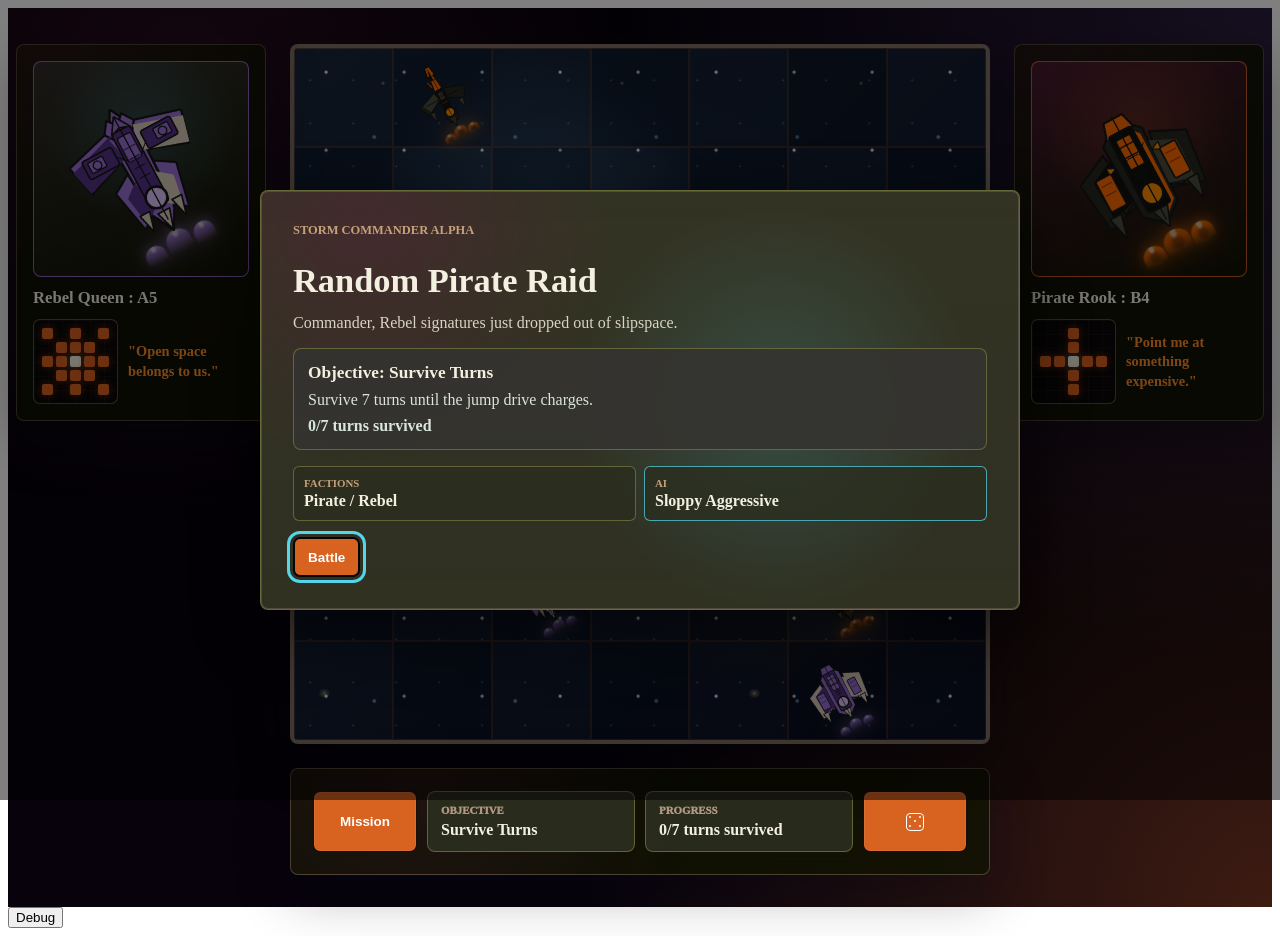
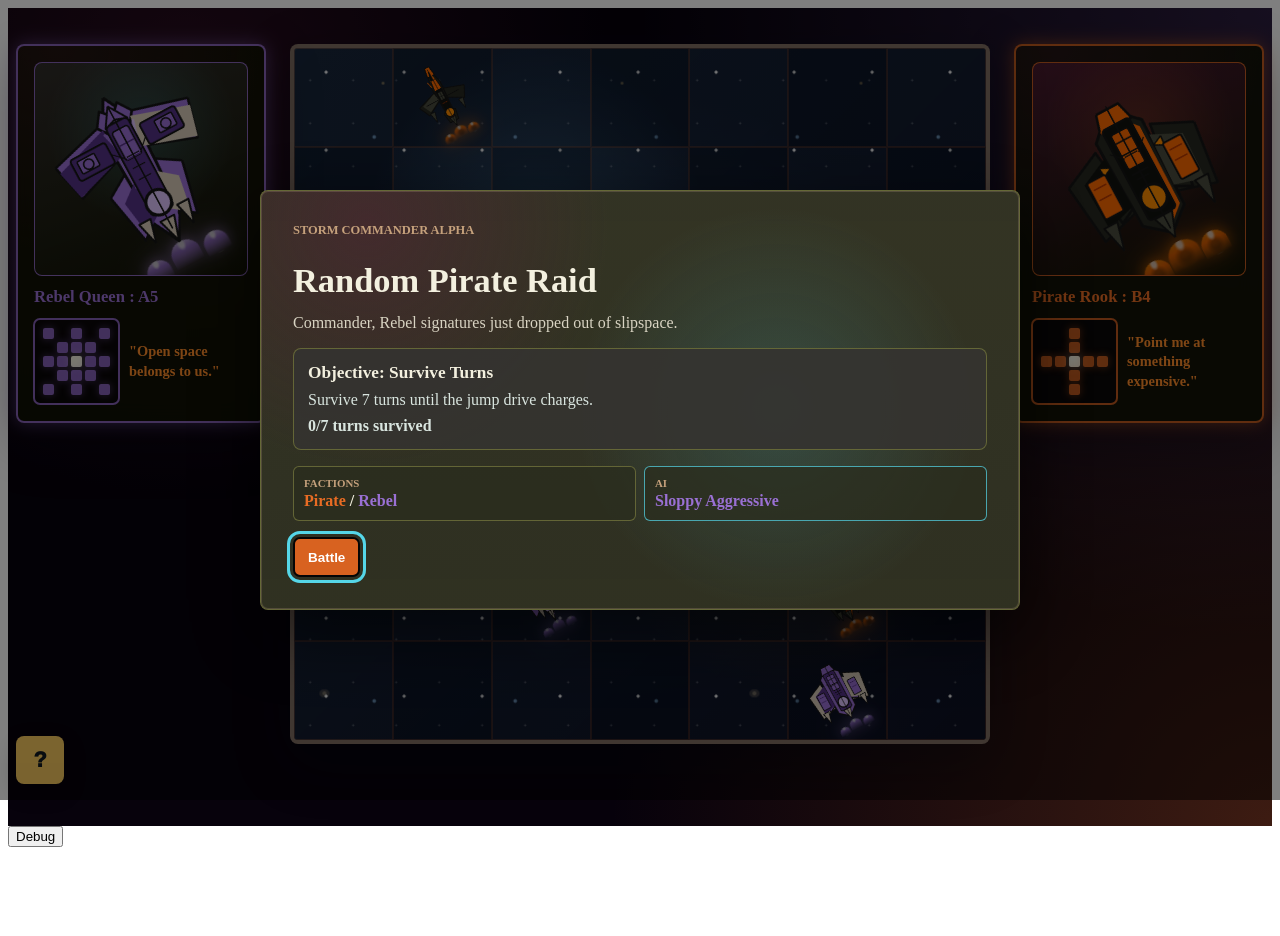
Before and after one commit to delahackerrocker/Storm-Commander, a React (Vite) app in the folder ReactSource/: page / in a window 1280 px wide. After the commit the page ends 855 px from the top, so only its background shows below. Built offline with nearby package versions, Linux system fonts and the light colour scheme; the HTML template or start-up script is replaced by a standard one.

Commit message:
Selection Updates

```diff
--- a/ReactSource/src/storm-commander/components/StormCommanderEncounterPage.jsx
+++ b/ReactSource/src/storm-commander/components/StormCommanderEncounterPage.jsx
@@ -223,7 +223,7 @@ function getMovementPatternSquares(pieceType) {
   return new Set(['1,1', '2,1', '3,1', '1,2', '3,2', '1,3', '2,3', '3,3'])
 }
 
-function MovementPatternIcon({ pieceType }) {
+function MovementPatternIcon({ faction, pieceType }) {
   const movementSquares = getMovementPatternSquares(pieceType)
   const cells = []
 
@@ -231,6 +231,10 @@ function MovementPatternIcon({ pieceType }) {
     for (let x = 0; x < 5; x += 1) {
       const isOrigin = x === 2 && y === 2
       const isMovementSquare = movementSquares.has(`${x},${y}`)
+      if (!isOrigin && !isMovementSquare) {
+        continue
+      }
+
       const className = [
         'storm-movement-pattern-cell',
         isOrigin ? 'is-origin' : '',
@@ -239,7 +243,13 @@ function MovementPatternIcon({ pieceType }) {
         .filter(Boolean)
         .join(' ')
 
-      cells.push(<span key={`${x},${y}`} className={className} />)
+      cells.push(
+        <span
+          key={`${x},${y}`}
+          className={className}
+          style={{ gridColumn: x + 1, gridRow: y + 1 }}
+        />,
+      )
     }
   }
 
@@ -248,13 +258,22 @@ function MovementPatternIcon({ pieceType }) {
       className="storm-movement-pattern"
       role="img"
       aria-label={STORM_COMMANDER_MOVEMENT_HINTS[pieceType]}
+      data-faction={faction}
     >
       {cells}
     </div>
   )
 }
 
-function ShipCommsWindow({ ariaLabel, board, emptyText, piece, pieceRotation, variant }) {
+function ShipCommsWindow({
+  ariaLabel,
+  board,
+  emptyText,
+  piece,
+  pieceRotation,
+  selectionFlash,
+  variant,
+}) {
   if (!piece) {
     return (
       <aside
@@ -272,9 +291,15 @@ function ShipCommsWindow({ ariaLabel, board, emptyText, piece, pieceRotation, va
   const displayPieceName = `${pieceName[0].toUpperCase()}${pieceName.slice(1)}`
   const pilotTitle = `${factionName} ${displayPieceName}`
   const squareLabel = getSquareLabel(piece.square, board)
+  const activeSelectionFlash =
+    selectionFlash?.faction === piece.faction ? selectionFlash : null
 
   return (
-    <aside className={`storm-comms-window storm-comms-window-${variant}`} aria-label={ariaLabel}>
+    <aside
+      className={`storm-comms-window storm-comms-window-${variant}`}
+      aria-label={ariaLabel}
+      data-faction={piece.faction}
+    >
       <div
         className="storm-comms-portrait"
         role="img"
@@ -285,83 +310,70 @@ function ShipCommsWindow({ ariaLabel, board, emptyText, piece, pieceRotation, va
       </div>
       <h2>{pilotTitle} : {squareLabel}</h2>
       <div className="storm-comms-transmission">
-        <MovementPatternIcon pieceType={piece.type} />
+        <MovementPatternIcon faction={piece.faction} pieceType={piece.type} />
         <p className="storm-comms-bark">"{STORM_COMMANDER_PILOT_BARKS[piece.type]}"</p>
       </div>
+      {activeSelectionFlash ? (
+        <div
+          key={activeSelectionFlash.id}
+          className="storm-selection-flash"
+          data-faction={activeSelectionFlash.faction}
+          style={{ '--storm-selection-flash-color': activeSelectionFlash.color }}
+          aria-hidden="true"
+        />
+      ) : null}
     </aside>
   )
 }
 
 function MissionStatList({ encounter }) {
+  const opponentFaction =
+    encounter.factions.find((faction) => faction !== encounter.playerFaction) ?? encounter.factions[0]
+
   return (
     <dl className="storm-encounter-stats">
       <div>
         <dt>Factions</dt>
-        <dd>{encounter.factions.map(getFactionDisplayName).join(' / ')}</dd>
+        <dd>
+          {encounter.factions.map((faction, index) => (
+            <span key={faction}>
+              {index > 0 ? ' / ' : null}
+              <span className="storm-mission-faction-name" data-faction={faction}>
+                {getFactionDisplayName(faction)}
+              </span>
+            </span>
+          ))}
+        </dd>
       </div>
       <div>
         <dt>AI</dt>
-        <dd>Sloppy Aggressive</dd>
+        <dd>
+          <span className="storm-mission-ai-type" data-faction={opponentFaction}>
+            Sloppy Aggressive
+          </span>
+        </dd>
       </div>
     </dl>
   )
 }
 
-function NewEncounterButton({ className = '', onNewEncounter }) {
+function MissionStatusButton({ encounter, isMissionBriefingOpen, onOpenMission }) {
+  const objectiveLabel = getObjectiveTypeLabel(encounter.objective.type)
+  const progressText = getObjectiveProgressText(encounter)
+
   return (
     <button
       type="button"
-      className={`storm-primary-button storm-icon-button ${className}`.trim()}
-      aria-label="New Random Encounter"
-      title="New Random Encounter"
-      onClick={onNewEncounter}
+      className="storm-mission-status-button"
+      aria-label={`Mission status. Objective: ${objectiveLabel}. Progress: ${progressText}. Open mission briefing.`}
+      aria-haspopup="dialog"
+      aria-expanded={isMissionBriefingOpen}
+      aria-controls="storm-mission-briefing"
+      title={`Objective: ${objectiveLabel}. Progress: ${progressText}.`}
+      onClick={onOpenMission}
     >
-      <span className="storm-dice-icon" aria-hidden="true">
-        <span className="storm-dice-pip storm-dice-pip-one" />
-        <span className="storm-dice-pip storm-dice-pip-two" />
-        <span className="storm-dice-pip storm-dice-pip-three" />
-        <span className="storm-dice-pip storm-dice-pip-four" />
-        <span className="storm-dice-pip storm-dice-pip-five" />
-      </span>
+      ?
     </button>
-  )
-}
-
-function MissionSummaryPanel({
-  encounter,
-  isMissionBriefingOpen,
-  onNewEncounter,
-  onOpenMission,
-}) {
-  return (
-    <section className="storm-mission-summary" aria-label="Mission quick status">
-      <div className="storm-mission-summary-row">
-        <button
-          type="button"
-          className="storm-mission-button storm-mission-summary-button"
-          aria-haspopup="dialog"
-          aria-expanded={isMissionBriefingOpen}
-          aria-controls="storm-mission-briefing"
-          onClick={onOpenMission}
-        >
-          Mission
-        </button>
-        <dl className="storm-mission-summary-grid">
-          <div>
-            <dt>Objective</dt>
-            <dd>{getObjectiveTypeLabel(encounter.objective.type)}</dd>
-          </div>
-          <div>
-            <dt>Progress</dt>
-            <dd>{getObjectiveProgressText(encounter)}</dd>
-          </div>
-        </dl>
-        <NewEncounterButton
-          className="storm-mission-summary-new-encounter"
-          onNewEncounter={onNewEncounter}
-        />
-      </div>
-    </section>
   )
 }
 
@@ -605,6 +617,7 @@ export function StormCommanderEncounterPage({
           emptyText="Select a Pirate ship to open player comms."
           piece={playerCommsPiece}
           pieceRotation={pieceRotation}
+          selectionFlash={selectionFlash}
           variant="player"
         />
 
@@ -676,6 +689,7 @@ export function StormCommanderEncounterPage({
                   type="button"
                   className={className}
                   data-testid="storm-encounter-square"
+                  data-faction={piece?.faction}
                   aria-label={`${getSquareLabel(square, encounter.board)} ${getEncounterPieceLabel(piece)} ${actionLabel}`}
                   onClick={() => handleSquareClick(square)}
                 >
@@ -693,28 +707,18 @@ export function StormCommanderEncounterPage({
           emptyText="Touch an opponent ship to scan their comms."
           piece={opponentCommsPiece}
           pieceRotation={pieceRotation}
+          selectionFlash={selectionFlash}
           variant="opponent"
         />
 
-        <aside className="storm-encounter-panel" aria-label="Encounter status">
-          <MissionSummaryPanel
+        <div className="storm-encounter-panel">
+          <MissionStatusButton
             encounter={encounter}
             isMissionBriefingOpen={isMissionBriefingOpen}
-            onNewEncounter={handleNewEncounter}
             onOpenMission={() => setDismissedMissionEncounterId(null)}
           />
-        </aside>
+        </div>
       </main>
-
-      {selectionFlash ? (
-        <div
-          key={selectionFlash.id}
-          className="storm-selection-flash"
-          data-faction={selectionFlash.faction}
-          style={{ '--storm-selection-flash-color': selectionFlash.color }}
-          aria-hidden="true"
-        />
-      ) : null}
 
       {isMissionBriefingOpen ? (
         <MissionBriefingDialog
--- a/ReactSource/src/styles/stormCommander.css
+++ b/ReactSource/src/styles/stormCommander.css
@@ -821,9 +821,7 @@
 .storm-commander-root .storm-encounter-shell {
   display: grid;
   grid-template-columns: minmax(180px, 250px) minmax(320px, 760px) minmax(180px, 250px);
-  grid-template-areas:
-    "opponent-comms board player-comms"
-    ". encounter-status .";
+  grid-template-areas: "opponent-comms board player-comms";
   gap: 24px;
   width: min(1320px, calc(100vw - 32px));
   margin: 0 auto;
@@ -893,7 +891,7 @@
 }
 
 .storm-commander-root .storm-selection-flash {
-  position: fixed;
+  position: absolute;
   inset: 0;
   z-index: 90;
   pointer-events: none;
@@ -912,21 +910,47 @@
 }
 
 .storm-commander-root .storm-encounter-square.is-player-soft-selected .storm-selection-ring {
-  border: 3px solid rgba(216, 98, 32, 0.456);
+  inset: 23%;
+  border: 3px solid rgba(216, 98, 32, 0.3192);
   border-radius: var(--radius);
   opacity: 1;
   box-shadow:
-    inset 0 0 18px rgba(216, 98, 32, 0.072),
-    0 0 16px rgba(216, 98, 32, 0.156);
+    inset 0 0 24px rgba(216, 98, 32, 0.112),
+    0 0 30px rgba(216, 98, 32, 0.238);
 }
 
 .storm-commander-root .storm-encounter-square.is-opponent-soft-selected .storm-selection-ring {
-  border: 3px solid rgba(85, 214, 232, 0.432);
+  inset: 23%;
+  border: 3px solid var(--storm-opponent-soft-ring, rgba(85, 214, 232, 0.3024));
   border-radius: var(--radius);
   opacity: 1;
   box-shadow:
-    inset 0 0 18px rgba(85, 214, 232, 0.06),
-    0 0 16px rgba(85, 214, 232, 0.144);
+    inset 0 0 24px var(--storm-opponent-soft-ring-inner, rgba(85, 214, 232, 0.105)),
+    0 0 30px var(--storm-opponent-soft-ring-outer, rgba(85, 214, 232, 0.224));
+}
+
+.storm-commander-root .storm-encounter-square[data-faction='pirate'] {
+  --storm-opponent-soft-ring: rgba(232, 108, 36, 0.3192);
+  --storm-opponent-soft-ring-inner: rgba(216, 98, 32, 0.112);
+  --storm-opponent-soft-ring-outer: rgba(216, 98, 32, 0.238);
+}
+
+.storm-commander-root .storm-encounter-square[data-faction='imperial'] {
+  --storm-opponent-soft-ring: rgba(213, 166, 14, 0.3024);
+  --storm-opponent-soft-ring-inner: rgba(213, 166, 14, 0.105);
+  --storm-opponent-soft-ring-outer: rgba(213, 166, 14, 0.224);
+}
+
+.storm-commander-root .storm-encounter-square[data-faction='robocorp'] {
+  --storm-opponent-soft-ring: rgba(85, 170, 242, 0.3024);
+  --storm-opponent-soft-ring-inner: rgba(85, 170, 242, 0.105);
+  --storm-opponent-soft-ring-outer: rgba(85, 170, 242, 0.224);
+}
+
+.storm-commander-root .storm-encounter-square[data-faction='rebel'] {
+  --storm-opponent-soft-ring: rgba(154, 112, 212, 0.3024);
+  --storm-opponent-soft-ring-inner: rgba(154, 112, 212, 0.105);
+  --storm-opponent-soft-ring-outer: rgba(154, 112, 212, 0.224);
 }
 
 .storm-commander-root .storm-encounter-square.is-selected .storm-selection-ring {
@@ -1041,20 +1065,35 @@
 }
 
 .storm-commander-root .storm-encounter-panel {
-  grid-area: encounter-status;
-  display: grid;
-  gap: 18px;
-  padding: 22px;
-  border: 1px solid var(--line);
+  position: fixed;
+  left: 16px;
+  bottom: 16px;
+  z-index: 30;
+  pointer-events: none;
+}
+
+.storm-commander-root .storm-mission-status-button {
+  width: 48px;
+  height: 48px;
+  border: 0;
   border-radius: var(--radius);
-  background:
-    radial-gradient(circle at 18% 0%, rgba(89, 30, 58, 0.24), transparent 46%),
-    rgba(17, 19, 3, 0.86);
-  box-shadow: 0 18px 55px rgba(4, 8, 18, 0.32);
-  backdrop-filter: blur(12px);
+  color: #101820;
+  background: #f6c85f;
+  box-shadow: 0 8px 22px rgba(0, 0, 0, 0.24);
+  font-size: 1.35rem;
+  font-weight: 950;
+  cursor: pointer;
+  pointer-events: auto;
+}
+
+.storm-commander-root .storm-mission-status-button:hover,
+.storm-commander-root .storm-mission-status-button:focus-visible {
+  outline: 3px solid rgba(246, 200, 95, 0.5);
+  outline-offset: 2px;
 }
 
 .storm-commander-root .storm-comms-window {
+  position: relative;
   box-sizing: border-box;
   display: grid;
   gap: 12px;
@@ -1063,12 +1102,14 @@
   width: 100%;
   min-width: 0;
   padding: 16px;
-  border: 1px solid var(--line);
+  border: 2px solid var(--storm-comms-faction-color, var(--line));
   border-radius: var(--radius);
   background:
     radial-gradient(circle at 16% 0%, rgba(89, 30, 58, 0.24), transparent 48%),
     rgba(17, 19, 3, 0.86);
-  box-shadow: 0 18px 55px rgba(4, 8, 18, 0.32);
+  box-shadow:
+    0 0 18px var(--storm-comms-faction-glow, transparent),
+    0 18px 55px rgba(4, 8, 18, 0.32);
   backdrop-filter: blur(12px);
 }
 
@@ -1078,6 +1119,38 @@
 
 .storm-commander-root .storm-comms-window-opponent {
   grid-area: opponent-comms;
+}
+
+.storm-commander-root .storm-comms-window[data-faction='pirate'] {
+  --storm-comms-faction-color: rgba(232, 108, 36, 0.82);
+  --storm-comms-faction-glow: rgba(232, 108, 36, 0.45);
+  --storm-comms-title-color: #e86c24;
+
+  border-color: rgba(232, 108, 36, 0.82);
+}
+
+.storm-commander-root .storm-comms-window[data-faction='imperial'] {
+  --storm-comms-faction-color: rgba(213, 166, 14, 0.86);
+  --storm-comms-faction-glow: rgba(213, 166, 14, 0.45);
+  --storm-comms-title-color: #d5a60e;
+
+  border-color: rgba(213, 166, 14, 0.86);
+}
+
+.storm-commander-root .storm-comms-window[data-faction='robocorp'] {
+  --storm-comms-faction-color: rgba(85, 170, 242, 0.82);
+  --storm-comms-faction-glow: rgba(85, 170, 242, 0.42);
+  --storm-comms-title-color: #55aaf2;
+
+  border-color: rgba(85, 170, 242, 0.82);
+}
+
+.storm-commander-root .storm-comms-window[data-faction='rebel'] {
+  --storm-comms-faction-color: rgba(154, 112, 212, 0.86);
+  --storm-comms-faction-glow: rgba(154, 112, 212, 0.44);
+  --storm-comms-title-color: #9a70d4;
+
+  border-color: rgba(154, 112, 212, 0.86);
 }
 
 .storm-commander-root .storm-comms-window h2,
@@ -1086,7 +1159,7 @@
 }
 
 .storm-commander-root .storm-comms-window h2 {
-  color: var(--storm-old-ivory);
+  color: var(--storm-comms-title-color, var(--storm-old-ivory));
   font-size: 1.04rem;
   line-height: 1.1;
   letter-spacing: 0;
@@ -1127,8 +1200,8 @@
 }
 
 .storm-commander-root .storm-comms-portrait .storm-ship-piece {
-  width: 78%;
-  height: 78%;
+  width: 93.6%;
+  height: 93.6%;
 }
 
 .storm-commander-root .storm-comms-details {
@@ -1176,13 +1249,9 @@
   grid-template-rows: repeat(5, 11px);
   gap: 3px;
   padding: 8px;
-  border: 1px solid rgba(107, 110, 58, 0.72);
+  border: 2px solid var(--storm-comms-faction-color, rgba(107, 110, 58, 0.72));
   border-radius: 7px;
-  background:
-    linear-gradient(rgba(255, 255, 255, 0.03) 1px, transparent 1px),
-    linear-gradient(90deg, rgba(255, 255, 255, 0.03) 1px, transparent 1px),
-    rgba(7, 2, 12, 0.62);
-  background-size: 14px 14px;
+  background: rgba(7, 2, 12, 0.62);
 }
 
 .storm-commander-root .storm-movement-pattern-cell {
@@ -1192,8 +1261,8 @@
 }
 
 .storm-commander-root .storm-movement-pattern-cell.is-move {
-  background: var(--storm-pirate-orange);
-  box-shadow: 0 0 8px rgba(216, 98, 32, 0.45);
+  background: var(--storm-comms-faction-color, var(--storm-pirate-orange));
+  box-shadow: 0 0 8px var(--storm-comms-faction-glow, rgba(216, 98, 32, 0.45));
 }
 
 .storm-commander-root .storm-movement-pattern-cell.is-origin {
@@ -1219,62 +1288,6 @@
 .storm-commander-root .storm-comms-empty {
   color: #d9e5df;
   font-weight: 650;
-}
-
-.storm-commander-root .storm-mission-summary {
-  display: grid;
-  gap: 12px;
-}
-
-.storm-commander-root .storm-mission-summary-row {
-  display: grid;
-  grid-template-columns: max-content minmax(0, 1fr) max-content;
-  gap: 10px;
-  align-items: stretch;
-}
-
-.storm-commander-root .storm-mission-summary-button {
-  display: inline-flex;
-  align-items: center;
-  justify-content: center;
-  min-width: 104px;
-}
-
-.storm-commander-root.storm-encounter-root .storm-icon-button.storm-mission-summary-new-encounter {
-  width: auto;
-  height: auto;
-  min-width: 104px;
-  align-self: stretch;
-}
-
-.storm-commander-root .storm-mission-summary-grid {
-  display: grid;
-  grid-template-columns: 1fr 1fr;
-  gap: 10px;
-  margin: 0;
-}
-
-.storm-commander-root .storm-mission-summary-grid div {
-  min-width: 0;
-  padding: 12px 13px;
-  border: 1px solid rgba(107, 110, 58, 0.86);
-  border-radius: var(--radius);
-  background: rgba(43, 45, 30, 0.94);
-}
-
-.storm-commander-root .storm-mission-summary-grid dt {
-  color: var(--storm-worn-parchment);
-  font-size: 0.68rem;
-  font-weight: 950;
-  letter-spacing: 0;
-  text-transform: uppercase;
-}
-
-.storm-commander-root .storm-mission-summary-grid dd {
-  margin: 5px 0 0;
-  color: var(--storm-old-ivory);
-  font-weight: 850;
-  overflow-wrap: anywhere;
 }
 
 .storm-commander-root .storm-objective-panel p,
@@ -1509,6 +1522,26 @@
   border-color: rgba(85, 214, 232, 0.72);
 }
 
+.storm-commander-root .storm-mission-faction-name[data-faction='pirate'],
+.storm-commander-root .storm-mission-ai-type[data-faction='pirate'] {
+  color: #e86c24;
+}
+
+.storm-commander-root .storm-mission-faction-name[data-faction='imperial'],
+.storm-commander-root .storm-mission-ai-type[data-faction='imperial'] {
+  color: #d5a60e;
+}
+
+.storm-commander-root .storm-mission-faction-name[data-faction='robocorp'],
+.storm-commander-root .storm-mission-ai-type[data-faction='robocorp'] {
+  color: #55aaf2;
+}
+
+.storm-commander-root .storm-mission-faction-name[data-faction='rebel'],
+.storm-commander-root .storm-mission-ai-type[data-faction='rebel'] {
+  color: #9a70d4;
+}
+
 .storm-commander-root .storm-result-overlay {
   position: fixed;
   inset: 0;
@@ -1574,7 +1607,6 @@
     grid-template-areas:
       "opponent-comms"
       "board"
-      "encounter-status"
       "player-comms";
     width: min(760px, calc(100vw - 32px));
   }
@@ -1665,7 +1697,6 @@
     gap: 1.5px;
     padding: 4px;
     border-radius: 4px;
-    background-size: 7px 7px;
   }
 
   .storm-commander-root .storm-movement-pattern-cell {
@@ -1712,7 +1743,6 @@
   .storm-commander-root .scenario-button-grid,
   .storm-commander-root .metadata-list,
   .storm-commander-root .storm-encounter-stats,
-  .storm-commander-root .storm-mission-summary-grid,
   .storm-commander-root .storm-comms-details,
   .storm-commander-root .storm-pilot-list,
   .storm-commander-root .storm-pilot-panel {
@@ -1728,43 +1758,10 @@
     font-size: 1.28rem;
   }
 
-  .storm-commander-root .storm-encounter-panel {
-    padding: 14px;
-  }
-
-  .storm-commander-root .storm-mission-summary-row {
-    grid-template-columns: 76px minmax(0, 1fr) 44px;
-    gap: 8px;
-  }
-
-  .storm-commander-root .storm-mission-summary-button {
-    min-width: 0;
-    padding-inline: 8px;
-  }
-
-  .storm-commander-root.storm-encounter-root .storm-icon-button.storm-mission-summary-new-encounter {
-    min-width: 0;
-  }
-
-  .storm-commander-root .storm-mission-summary-grid,
-  .storm-commander-root .storm-mission-summary-row .storm-mission-summary-grid {
-    grid-template-columns: minmax(0, 1fr) minmax(0, 1fr);
-    gap: 8px;
-  }
-
-  .storm-commander-root .storm-mission-summary-grid div {
-    padding: 8px;
-  }
-
-  .storm-commander-root .storm-mission-summary-grid dt {
-    font-size: 0.56rem;
-    line-height: 1;
-  }
-
-  .storm-commander-root .storm-mission-summary-grid dd {
-    margin-top: 4px;
-    font-size: 0.82rem;
-    line-height: 1.15;
+  .storm-commander-root .storm-mission-status-button {
+    width: 44px;
+    height: 44px;
+    font-size: 1.2rem;
   }
 
   .storm-commander-root .storm-encounter-board {
```
Also changed, not shown: 2 other files (tests, documents, lock files or other folders).
